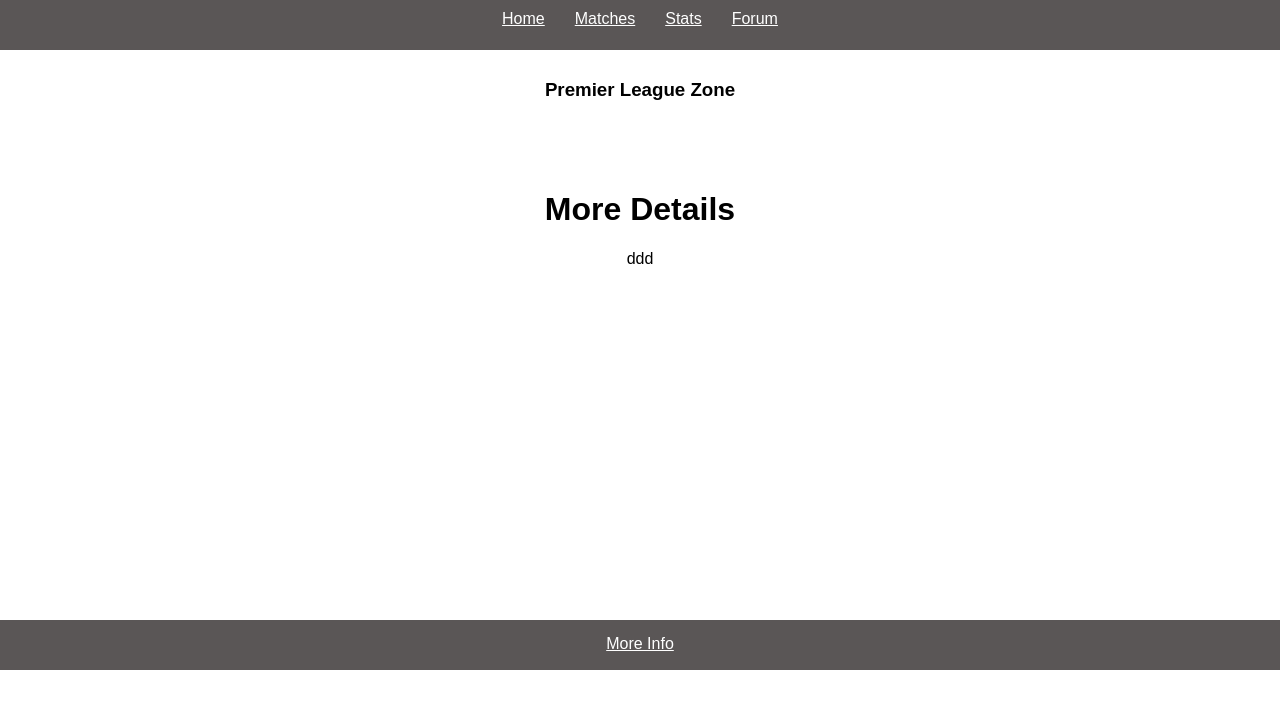
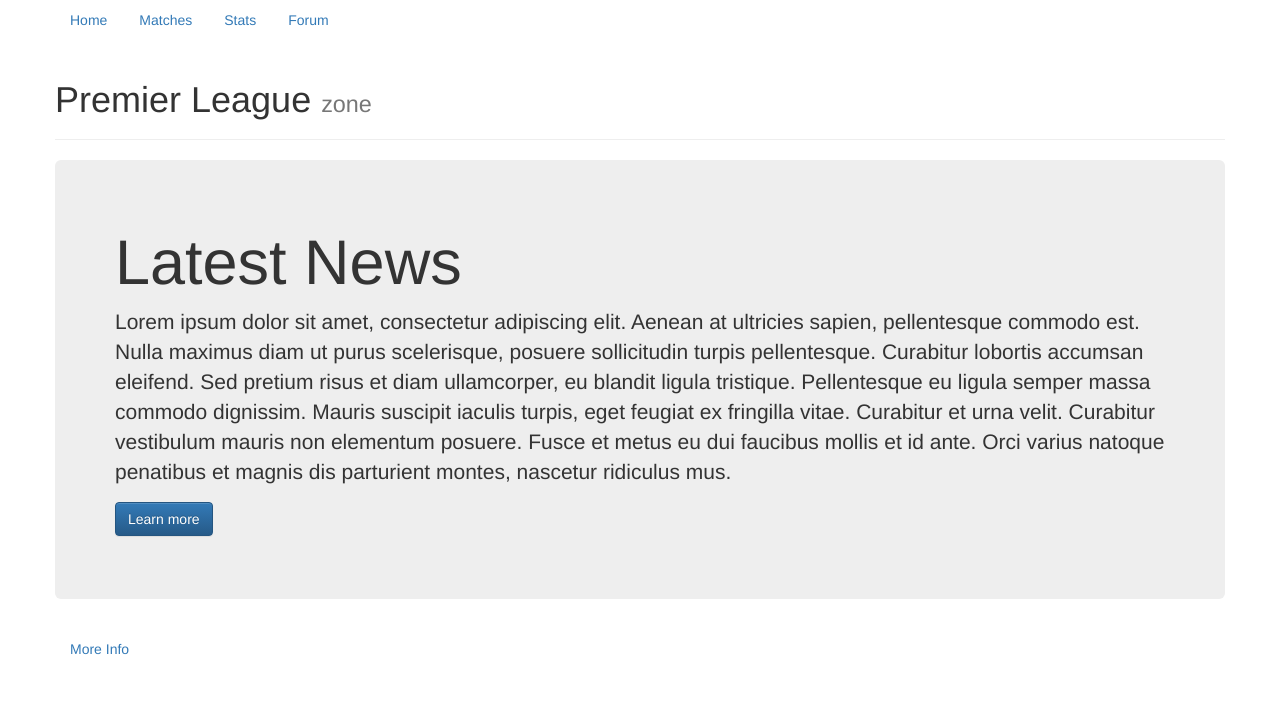
Before and after one commit to unknowncodester/premier-league-zone-client, a React (Create React App) app in the folder packages/react-scripts/template/: page / in a window 1280 px wide. Shown: the top 708 px of the page. Built offline with nearby package versions, Linux system fonts and the light colour scheme.

Commit message:
Using react bootstrap to make basic page layout

```diff
--- a/package.json
+++ b/package.json
@@ -27,7 +27,10 @@
     ]
   },
   "dependencies": {
+    "bootstrap": "^3.3.7",
     "react": "^15.6.1",
+    "react-addons-css-transition-group": "^15.6.0",
+    "react-addons-transition-group": "^15.6.0",
     "react-bootstrap": "^0.31.0",
     "react-dom": "^15.6.1"
   }
--- a/packages/react-scripts/template/src/App.js
+++ b/packages/react-scripts/template/src/App.js
@@ -4,15 +4,18 @@ import Header from './Header.js';
 import Navigation from './Navigation.js';
 import Body from './Body.js';
 import Footer from './Footer.js';
+import { Row, Grid, Col } from 'react-bootstrap';
 
 class App extends Component {
     render() {
         return (
-            <div className="App">
-                <Navigation/>
-                <Header/>
-                <Body/>
-                <Footer/>
+            <div>
+                <Grid>
+                    <Navigation/>
+                    <Header/>
+                    <Body/>
+                    <Footer/>
+                </Grid>
             </div>
         );
     }
--- a/packages/react-scripts/template/src/Body.js
+++ b/packages/react-scripts/template/src/Body.js
@@ -1,23 +1,17 @@
 import React, { Component } from 'react';
+import { Row, Jumbotron, Button } from 'react-bootstrap';
 
 class Body extends Component {
     render() {
         return (
-                <div style={BodyStyle}>
-                    <div>
-                        <h1>More Details</h1>
-                        <p>ddd</p>
-                    </div>
-                </div>
+            <Row>
+                <Jumbotron>
+                    <h1>Latest News</h1>
+                    <p>Lorem ipsum dolor sit amet, consectetur adipiscing elit. Aenean at ultricies sapien, pellentesque commodo est. Nulla maximus diam ut purus scelerisque, posuere sollicitudin turpis pellentesque. Curabitur lobortis accumsan eleifend. Sed pretium risus et diam ullamcorper, eu blandit ligula tristique. Pellentesque eu ligula semper massa commodo dignissim. Mauris suscipit iaculis turpis, eget feugiat ex fringilla vitae. Curabitur et urna velit. Curabitur vestibulum mauris non elementum posuere. Fusce et metus eu dui faucibus mollis et id ante. Orci varius natoque penatibus et magnis dis parturient montes, nascetur ridiculus mus.</p>                  <p><Button bsStyle="primary">Learn more</Button></p>
+                </Jumbotron>
+            </Row>
         );
     }
 }
 
-const BodyStyle = {
-    height: '400px',
-    padding: '50px',
-    backgroundColor: 'white',
-    color: 'black',
-};
-
 export default Body;
--- a/packages/react-scripts/template/src/Footer.js
+++ b/packages/react-scripts/template/src/Footer.js
@@ -1,28 +1,17 @@
 import React, { Component } from 'react';
+import { Nav, NavItem, Row } from 'react-bootstrap';
 
 class Footer extends Component {
 
     render() {
-        const {footerStyle, linkStyle} = styles;
         return (
-                <div style={footerStyle}>
-                    <a style={linkStyle} href="" >More Info</a>
-                </div>
+        <Row>
+            <Nav bsStyle="pills" activeKey={1}>
+                <NavItem href="/home">More Info</NavItem>
+            </Nav>
+        </Row>
         );
     }
 }
 
-const styles = {
-    footerStyle: {
-        height: '20px',
-        padding: '15px',
-        backgroundColor: '#5a5656',
-        color: 'white',
-    },
-    linkStyle: {
-        padding: '25px',
-        color: 'white',
-    }
-}
-
 export default Footer;
--- a/packages/react-scripts/template/src/Header.js
+++ b/packages/react-scripts/template/src/Header.js
@@ -1,20 +1,14 @@
 import React, { Component } from 'react';
-import logo from './logo.svg';
+import { PageHeader, Row } from 'react-bootstrap';
 
 class Header extends Component {
     render() {
         return (
-                <div style={HeaderStyle}>
-                    <h3>Premier League Zone</h3>
-                </div>
+                <Row>
+                    <PageHeader>Premier League <small>zone</small></PageHeader>
+                </Row>
         );
     }
 }
 
-const HeaderStyle = {
-    height: '50px',
-    padding: '10px',
-    color: 'black',
-};
-
 export default Header;
--- a/packages/react-scripts/template/src/Navigation.js
+++ b/packages/react-scripts/template/src/Navigation.js
@@ -1,27 +1,19 @@
 import React, { Component } from 'react';
+import { Nav, NavItem, Row } from 'react-bootstrap';
 
 class Navigation extends Component {
     render() {
         return (
-                <div style={NavigationStyle}>
-                    <a href="" style={LinkStyle}>Home</a>
-                    <a href="" style={LinkStyle}>Matches</a>
-                    <a href="" style={LinkStyle}>Stats</a>
-                    <a href="" style={LinkStyle}>Forum</a>
-                </div>
+            <Row>
+                <Nav bsStyle="pills" activeKey={1}>
+                    <NavItem href="/home">Home</NavItem>
+                    <NavItem href="Item">Matches</NavItem>
+                    <NavItem href="Item">Stats</NavItem>
+                    <NavItem href="Item">Forum</NavItem>
+                </Nav>
+            </Row>
         );
     }
 }
 
-const NavigationStyle = {
-    height: '30px',
-    padding: '10px',
-    backgroundColor: '#5a5656',
-};
-
-const LinkStyle = {
-    padding: '15px',
-    color: 'white',
-}
-
 export default Navigation;
--- a/packages/react-scripts/template/src/index.js
+++ b/packages/react-scripts/template/src/index.js
@@ -3,6 +3,8 @@ import ReactDOM from 'react-dom';
 import './index.css';
 import App from './App';
 import registerServiceWorker from './registerServiceWorker';
+import 'bootstrap/dist/css/bootstrap.css';
+import 'bootstrap/dist/css/bootstrap-theme.css';
 
 ReactDOM.render(<App />, document.getElementById('root'));
 registerServiceWorker();
```
